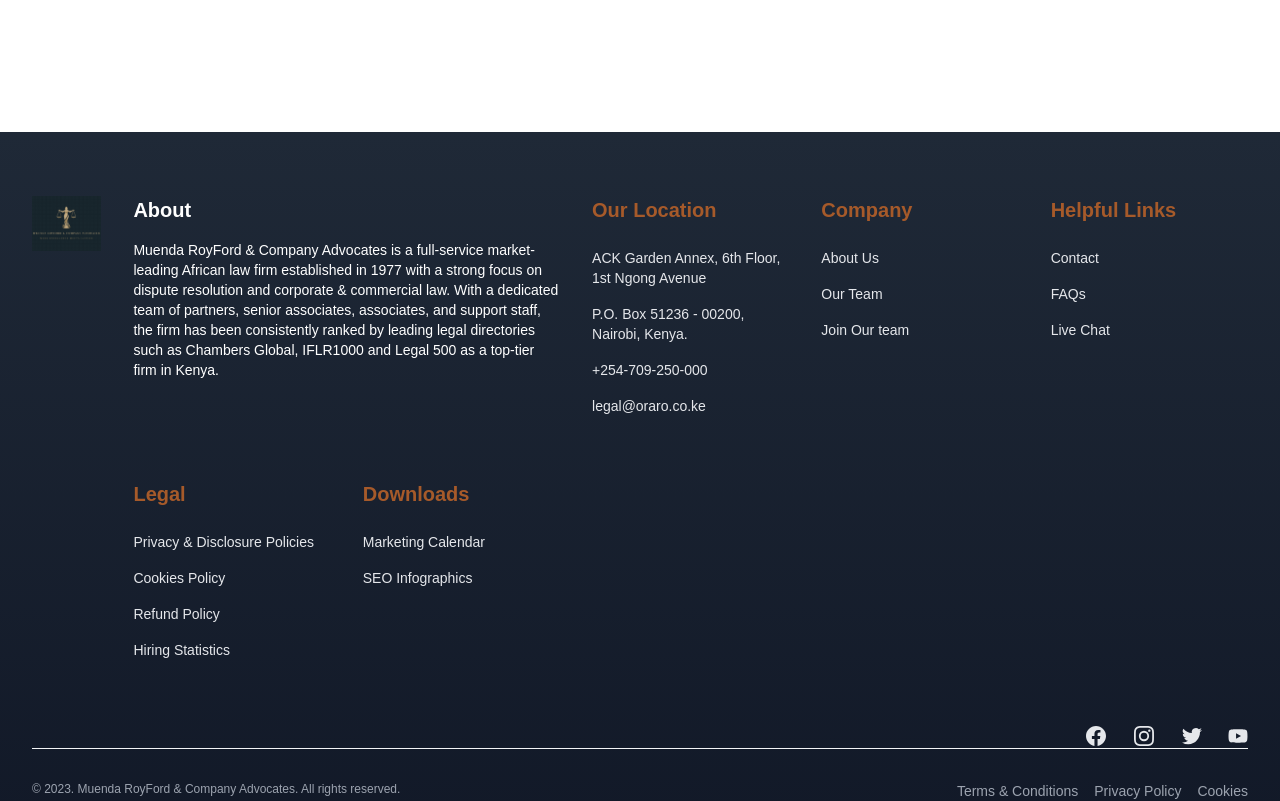
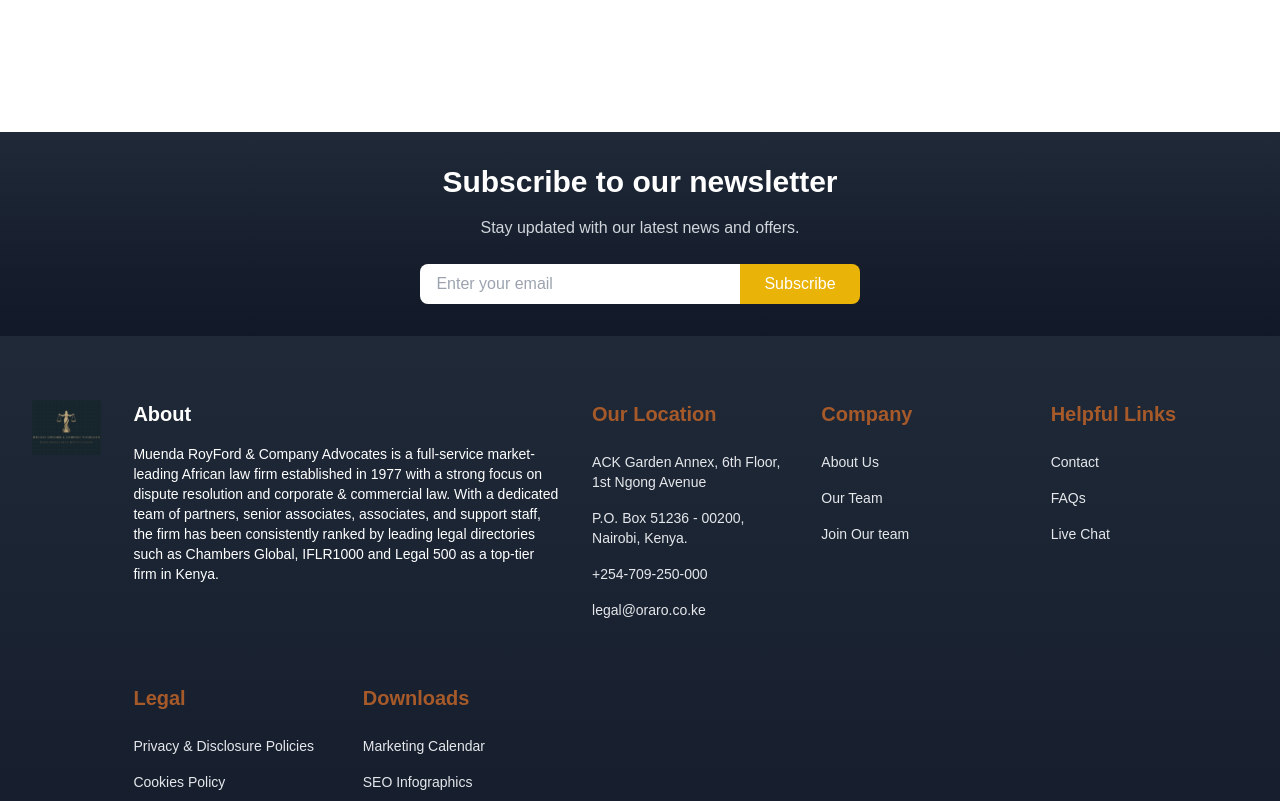
Before and after one commit to rencyngina/law-firm, a Next.js app: page / in a window 1280 px wide. Shown: the part 2140-2941 px from the top of the page. Built offline with nearby package versions, Linux system fonts and the light colour scheme.

Commit message:
hero section

```diff
--- a/src/components/Footer/FooterLinks.jsx
+++ b/src/components/Footer/FooterLinks.jsx
@@ -308,7 +308,7 @@
               </ul>
             </div>
           </div>
-          <div className="border-t border-gray-100 pt-8 dark:border-gray-800">
+          <div className="border-t border-gray-100 pt-8 dark:border-gray-800 mt-4">
             <div className="sm:flex sm:justify-between">
               <p className="text-xs text-gray-400">
                 © 2023. Muenda RoyFord & Company Advocates. All rights reserved.
--- /dev/null
+++ b/src/components/newsletter.jsx
@@ -0,0 +1,32 @@
+import React from 'react';
+
+const Newsletter = () => {
+  return (
+    <div className='bg-gradient-to-b from-gray-800 to-gray-900 py-8 border-b-gray-500'>
+      <div className="container mx-auto text-center">
+        <h1 className="text-3xl text-white font-semibold">
+          Subscribe to our newsletter
+        </h1>
+        <p className="text-gray-300 mt-4">
+          Stay updated with our
+          latest news and offers.
+        </p>
+        <div className="mt-6 flex justify-center items-center">
+          <input
+            className='w-80 h-10 px-4 py-2 rounded-l-lg text-gray-800 bg-white'
+            type="email"
+            placeholder="Enter your email"
+          />
+          <button
+            type="submit"
+            className="h-10 px-6 rounded-r-lg bg-yellow-500 hover:bg-yellow-600 text-white"
+          >
+            Subscribe
+          </button>
+        </div>
+      </div>
+    </div>
+  );
+};
+
+export default Newsletter;
--- a/src/pages/index.js
+++ b/src/pages/index.js
@@ -6,6 +6,7 @@
 import Section2 from '../components/section2'
 import Patners from '../components/patners'
 import FloatingChatButton from '../components/floatingChatIcon'
+import Newsletter from '../components/newsletter'
 
 export default function Home() {
   return (
@@ -17,6 +18,7 @@
         <Section2 />
         <Patners />
         <FloatingChatButton />
+        <Newsletter />
         <FooterLinks />
       </main>
   );
```
